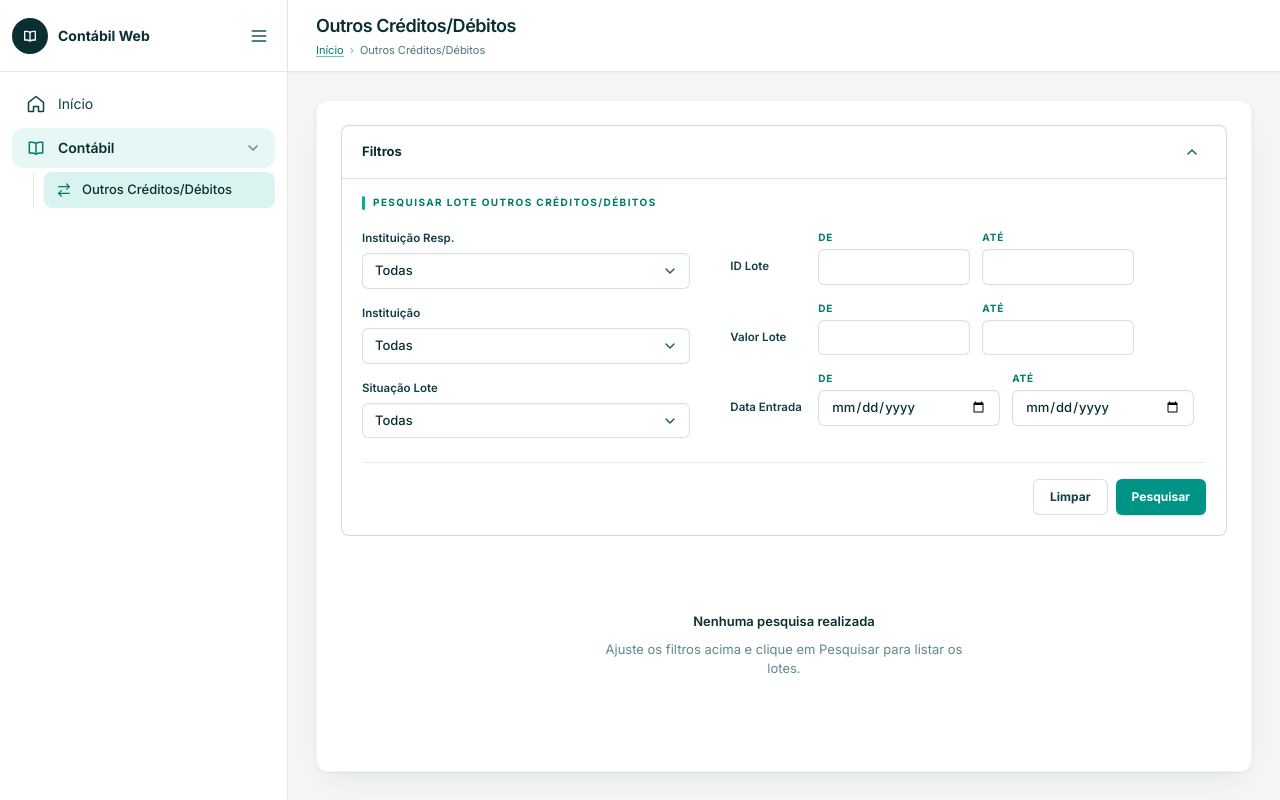
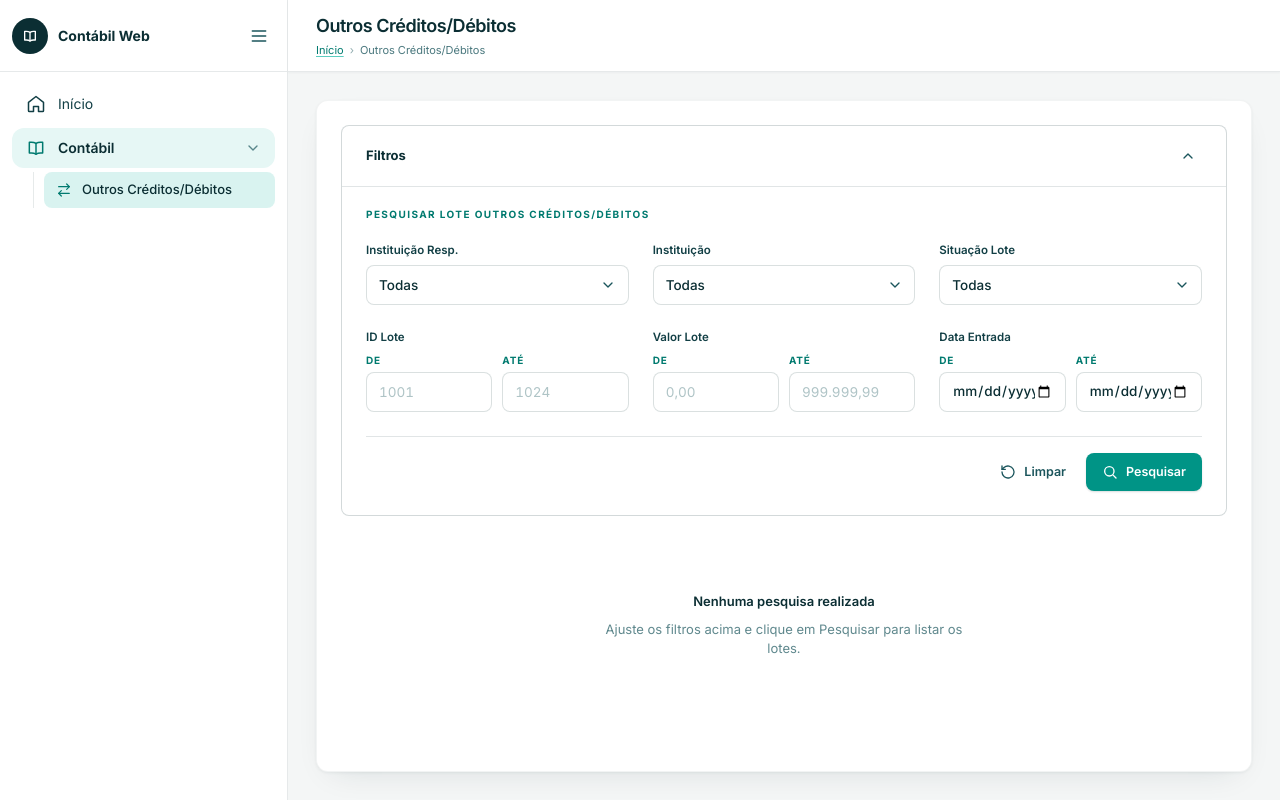
Before and after one commit to zrodrigolimaz/contabil-web, an Angular app: page / in a window 1280 px wide. Built offline with nearby package versions, Linux system fonts and the light colour scheme.

Commit message:
style: reorganiza os filtros em grade uniforme com ações destacadas

```diff
--- a/src/app/features/outros-creditos-debitos/consulta-lotes/filtros-lotes/filtros-lotes.html
+++ b/src/app/features/outros-creditos-debitos/consulta-lotes/filtros-lotes/filtros-lotes.html
@@ -5,14 +5,10 @@
     }
   </div>
 
-  <div class="mb-5 flex items-center gap-2">
-    <span class="h-3.5 w-[3px] rounded-full bg-primary-500" aria-hidden="true"></span>
-    <p class="eyebrow">Pesquisar lote outros créditos/débitos</p>
-  </div>
+  <p class="eyebrow mb-5">Pesquisar lote outros créditos/débitos</p>
 
   <form [formGroup]="form" (ngSubmit)="aoEnviar()">
-    <div class="grid gap-x-10 gap-y-5 lg:grid-cols-12">
-      <div class="flex flex-col gap-4 lg:col-span-5">
+    <div class="grid gap-x-6 gap-y-6 md:grid-cols-2 xl:grid-cols-3">
       <app-campo-form rotulo="Instituição Resp." paraId="filtro-instituicao-responsavel">
         <select
           id="filtro-instituicao-responsavel"
@@ -42,18 +38,46 @@
           }
         </select>
       </app-campo-form>
-      </div>
 
-      <div class="flex flex-col gap-4 lg:col-span-7">
       <app-campo-faixa rotulo="ID Lote" tipo="inteiro" [grupo]="form.controls.idLote" />
       <app-campo-faixa rotulo="Valor Lote" tipo="decimal" [grupo]="form.controls.valor" />
       <app-campo-faixa rotulo="Data Entrada" tipo="data" [grupo]="form.controls.dataEntrada" />
     </div>
-    </div>
 
-    <div class="mt-6 flex justify-end gap-2 border-t border-petrol-900/8 pt-4">
-      <button type="button" class="btn btn-contorno" (click)="limpar()">Limpar</button>
-      <button type="submit" class="btn btn-primario">Pesquisar</button>
+    <div class="mt-6 flex justify-end gap-1 border-t border-petrol-900/[0.12] pt-4">
+      <button type="button" class="btn btn-texto" (click)="limpar()">
+        <svg
+          viewBox="0 0 24 24"
+          fill="none"
+          stroke="currentColor"
+          stroke-width="2"
+          stroke-linecap="round"
+          stroke-linejoin="round"
+          class="size-4"
+          aria-hidden="true"
+        >
+          <path d="M3 12a9 9 0 1 0 3-6.7L3 8" />
+          <path d="M3 3v5h5" />
+        </svg>
+        Limpar
+      </button>
+
+      <button type="submit" class="btn btn-primario">
+        <svg
+          viewBox="0 0 24 24"
+          fill="none"
+          stroke="currentColor"
+          stroke-width="2"
+          stroke-linecap="round"
+          stroke-linejoin="round"
+          class="size-4"
+          aria-hidden="true"
+        >
+          <circle cx="11" cy="11" r="7" />
+          <path d="m21 21-4.3-4.3" />
+        </svg>
+        Pesquisar
+      </button>
     </div>
   </form>
 </app-painel-recolhivel>
--- a/src/app/shared/ui/campo-faixa/campo-faixa.ts
+++ b/src/app/shared/ui/campo-faixa/campo-faixa.ts
@@ -6,65 +6,43 @@ import { estadoDoControle } from '../estado-controle';
 let sequencia = 0;
 
 /**
- * Par "De/Até" de uma faixa de pesquisa: rótulo à esquerda, os dois campos lado a
+ * Par "De/Até" de uma faixa de pesquisa: rótulo do grupo acima, os dois campos lado a
  * lado e uma única mensagem de erro para o par, que é onde o `faixaValidator` age.
  *
+ * O rótulo fica acima, e não ao lado como no sistema legado, para que faixas e campos
+ * simples formem uma grade só, com todos os rótulos na mesma altura.
+ *
  * O grupo é um `FormGroup` com os controles `de` e `ate`.
- *
- * Tudo vive em uma grade de três colunas e três linhas — rótulos De/Até, campos e
- * mensagem —, o que alinha o rótulo lateral ao centro dos campos sem recuo fixo.
  */
 @Component({
   selector: 'app-campo-faixa',
   imports: [ReactiveFormsModule],
   changeDetection: ChangeDetectionStrategy.OnPush,
   template: `
-    <div
-      role="group"
-      [attr.aria-labelledby]="idRotulo"
-      [formGroup]="grupo()"
-      class="grid items-center gap-x-3"
-      [class]="colunas()"
-    >
+    <div role="group" [attr.aria-labelledby]="idRotulo" [formGroup]="grupo()" class="flex flex-col">
+      <span [id]="idRotulo" class="mb-1.5 text-[11.5px] font-semibold text-petrol-800">
+        {{ rotulo() }}
+      </span>
+
+      <div class="grid grid-cols-2 gap-2.5">
+        <div class="flex flex-col gap-1">
           <label
             [for]="idDe"
-        class="col-start-2 row-start-1 mb-1 text-[10px] font-bold uppercase tracking-[0.08em] text-primary-700"
+            class="text-[10px] font-bold uppercase tracking-[0.08em] text-primary-700"
           >
             De
           </label>
-      <label
-        [for]="idAte"
-        class="col-start-3 row-start-1 mb-1 text-[10px] font-bold uppercase tracking-[0.08em] text-primary-700"
-      >
-        Até
-      </label>
-
-      <span
-        [id]="idRotulo"
-        class="col-start-1 row-start-2 pr-1 text-[11.5px] font-semibold text-petrol-800"
-      >
-        {{ rotulo() }}
-      </span>
-
           <!--
             O tipo do input é fixo em cada ramo de propósito: o Angular escolhe o
-        NumberValueAccessor pelo seletor input[type=number], e com o tipo vindo de um
-        binding o controle receberia texto em vez de número.
+            NumberValueAccessor pelo seletor input[type=number], e com o tipo vindo de
+            um binding o controle receberia texto em vez de número.
           -->
           @if (tipo() === 'data') {
             <input
               [id]="idDe"
               type="date"
               formControlName="de"
-          class="campo col-start-2 row-start-2"
-          [attr.aria-invalid]="estado.comErro() || null"
-          [attr.aria-describedby]="estado.mensagem() ? idErro : null"
-        />
-        <input
-          [id]="idAte"
-          type="date"
-          formControlName="ate"
-          class="campo col-start-3 row-start-2"
+              class="campo"
               [attr.aria-invalid]="estado.comErro() || null"
               [attr.aria-describedby]="estado.mensagem() ? idErro : null"
             />
@@ -73,28 +51,48 @@ let sequencia = 0;
               [id]="idDe"
               type="number"
               [attr.step]="passo()"
+              [placeholder]="exemplos().de"
               formControlName="de"
-          class="campo col-start-2 row-start-2"
+              class="campo"
               [attr.aria-invalid]="estado.comErro() || null"
               [attr.aria-describedby]="estado.mensagem() ? idErro : null"
             />
+          }
+        </div>
+
+        <div class="flex flex-col gap-1">
+          <label
+            [for]="idAte"
+            class="text-[10px] font-bold uppercase tracking-[0.08em] text-primary-700"
+          >
+            Até
+          </label>
+          @if (tipo() === 'data') {
+            <input
+              [id]="idAte"
+              type="date"
+              formControlName="ate"
+              class="campo"
+              [attr.aria-invalid]="estado.comErro() || null"
+              [attr.aria-describedby]="estado.mensagem() ? idErro : null"
+            />
+          } @else {
             <input
               [id]="idAte"
               type="number"
               [attr.step]="passo()"
+              [placeholder]="exemplos().ate"
               formControlName="ate"
-          class="campo col-start-3 row-start-2"
+              class="campo"
               [attr.aria-invalid]="estado.comErro() || null"
               [attr.aria-describedby]="estado.mensagem() ? idErro : null"
             />
           }
+        </div>
+      </div>
 
       @if (estado.mensagem(); as texto) {
-        <p
-          [id]="idErro"
-          role="alert"
-          class="col-span-2 col-start-2 row-start-3 mt-1.5 text-[11px] font-medium text-danger"
-        >
+        <p [id]="idErro" role="alert" class="mt-1.5 text-[11px] font-medium text-danger">
           {{ texto }}
         </p>
       }
@@ -113,26 +111,14 @@ export class CampoFaixa {
 
   protected readonly estado = estadoDoControle(this.grupo);
 
+  /** Centavos na faixa de valor; ID de lote é inteiro. */
+  protected readonly passo = computed(() => (this.tipo() === 'decimal' ? '0.01' : '1'));
+
   /**
-   * Campos de data precisam caber `dd/mm/aaaa` mais o ícone do calendário; ID e valor
-   * ficam estreitos, como no sistema legado. A última coluna absorve a sobra para que
-   * os três pares comecem na mesma posição.
+   * Exemplos no lugar de campos vazios: o formato esperado fica visível sem gastar
+   * uma linha de texto de ajuda. Campos de data já mostram o formato do navegador.
    */
-  protected readonly colunas = computed(() =>
-    this.tipo() === 'data'
-      ? 'grid-cols-[minmax(76px,max-content)_minmax(0,15rem)_minmax(0,15rem)_1fr]'
-      : 'grid-cols-[minmax(76px,max-content)_minmax(0,9.5rem)_minmax(0,9.5rem)_1fr]',
+  protected readonly exemplos = computed(() =>
+    this.tipo() === 'decimal' ? { de: '0,00', ate: '999.999,99' } : { de: '1001', ate: '1024' },
   );
-
-  /** Centavos na faixa de valor; ID de lote é inteiro. */
-  protected readonly passo = computed(() => {
-    switch (this.tipo()) {
-      case 'decimal':
-        return '0.01';
-      case 'inteiro':
-        return '1';
-      default:
-        return null;
 }
-  });
-}
--- a/src/app/shared/ui/painel-recolhivel/painel-recolhivel.ts
+++ b/src/app/shared/ui/painel-recolhivel/painel-recolhivel.ts
@@ -15,7 +15,7 @@ let sequencia = 0;
   changeDetection: ChangeDetectionStrategy.OnPush,
   template: `
     <section class="rounded-lg border border-petrol-900/[0.18] bg-white">
-      <div class="flex items-center gap-4 px-5 py-3">
+      <div class="flex items-center gap-4 px-6 py-4">
         <h2 class="shrink-0 text-[13px] font-bold text-petrol-900">{{ titulo() }}</h2>
 
         @if (!aberto()) {
@@ -55,7 +55,7 @@ let sequencia = 0;
         [class]="aberto() ? 'grid-rows-[1fr]' : 'grid-rows-[0fr]'"
       >
         <div [id]="idConteudo" class="overflow-hidden" [attr.inert]="aberto() ? null : ''">
-          <div class="border-t border-petrol-900/[0.12] px-5 pb-5 pt-4">
+          <div class="border-t border-petrol-900/[0.12] px-6 pb-6 pt-5">
             <ng-content />
           </div>
         </div>
--- a/src/styles.css
+++ b/src/styles.css
@@ -35,9 +35,9 @@ body {
  */
 @layer components {
   .btn {
-    @apply inline-flex items-center justify-center gap-2 rounded-md px-4 py-2 text-[12px] font-bold
-      transition-[background-color,border-color,box-shadow,color] focus-visible:outline-2
-      focus-visible:outline-offset-2 focus-visible:outline-primary-500
+    @apply inline-flex items-center justify-center gap-2 rounded-lg px-4 py-2.5 text-[12.5px]
+      font-semibold transition-[background-color,border-color,box-shadow,color]
+      focus-visible:outline-2 focus-visible:outline-offset-2 focus-visible:outline-primary-500
       disabled:cursor-not-allowed disabled:opacity-45 disabled:shadow-none;
   }
 
@@ -49,6 +49,11 @@ body {
   .btn-contorno {
     @apply border border-petrol-900/15 bg-white text-petrol-800 hover:border-petrol-900/25
       hover:bg-petrol-900/[0.04] active:translate-y-px;
+  }
+
+  /* Ação secundária ao lado da principal: sem contorno, para não disputar atenção */
+  .btn-texto {
+    @apply text-petrol-700 hover:bg-petrol-900/[0.05] hover:text-petrol-900;
   }
 
   /* Rótulo de seção: sempre acompanhado do filete turquesa, nunca sozinho */
@@ -63,12 +68,12 @@ body {
   }
 
   .campo {
-    @apply w-full rounded-md border border-petrol-900/15 bg-white px-3 py-[7px] text-[13px]
-      font-medium tabular-nums text-petrol-900 shadow-[inset_0_1px_2px_rgba(11,46,51,0.04)]
-      transition-[border-color,box-shadow] placeholder:font-normal placeholder:text-petrol-700/35
-      hover:border-petrol-900/30 focus:border-primary-500 focus:outline-none
-      focus:ring-[3px] focus:ring-primary-500/15 disabled:bg-surface disabled:text-petrol-700/60
-      aria-[invalid=true]:border-danger aria-[invalid=true]:focus:ring-danger/15;
+    @apply h-10 w-full rounded-lg border border-petrol-900/15 bg-white px-3 text-[13.5px]
+      font-medium tabular-nums text-petrol-900 transition-[border-color,box-shadow]
+      placeholder:font-normal placeholder:text-petrol-700/35 hover:border-petrol-900/30
+      focus:border-primary-500 focus:outline-none focus:ring-[3px] focus:ring-primary-500/15
+      disabled:bg-surface disabled:text-petrol-700/60 aria-[invalid=true]:border-danger
+      aria-[invalid=true]:focus:ring-danger/15;
   }
 
   /*
```
Lines whose indentation alone changed are shown as unchanged.
